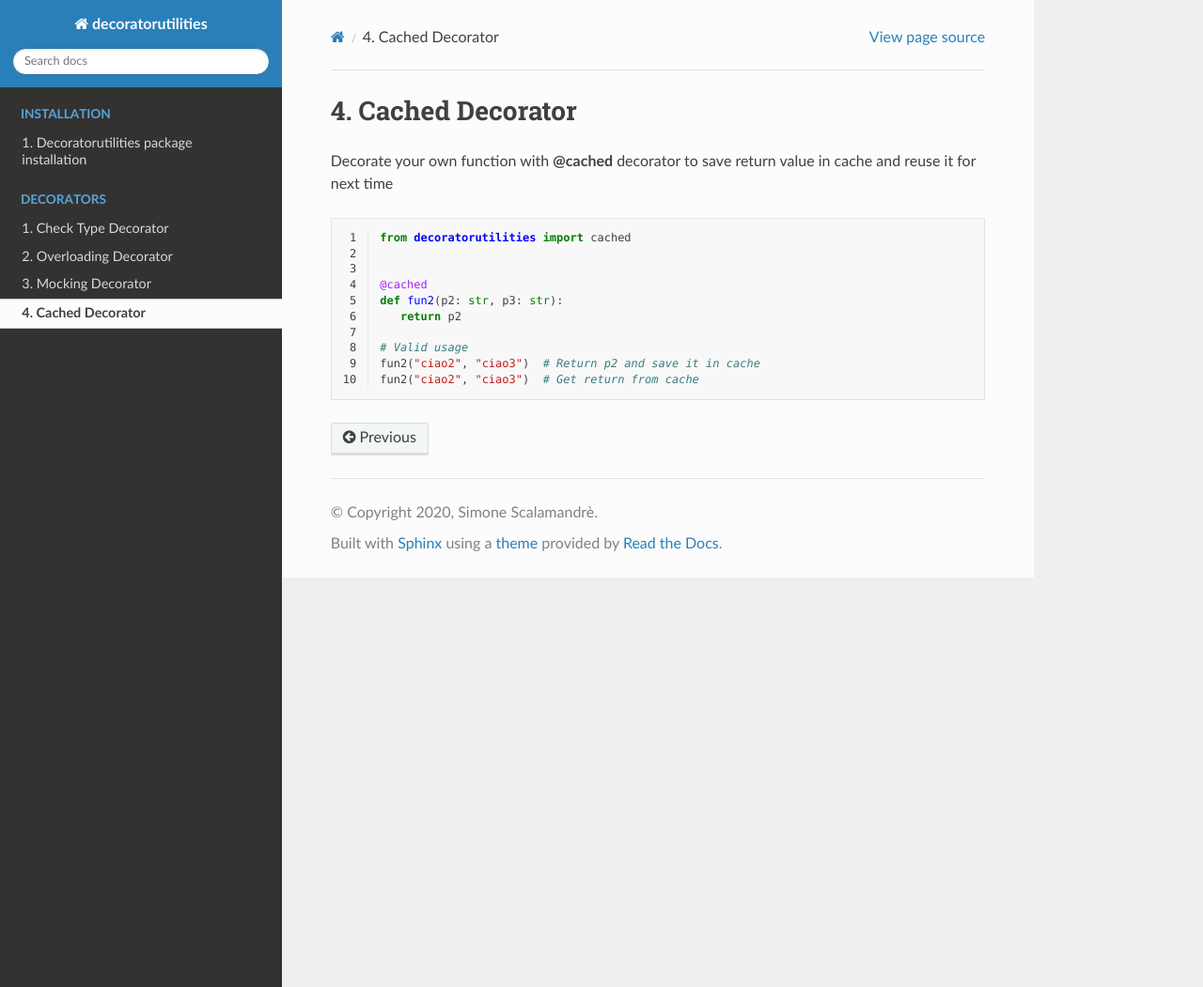
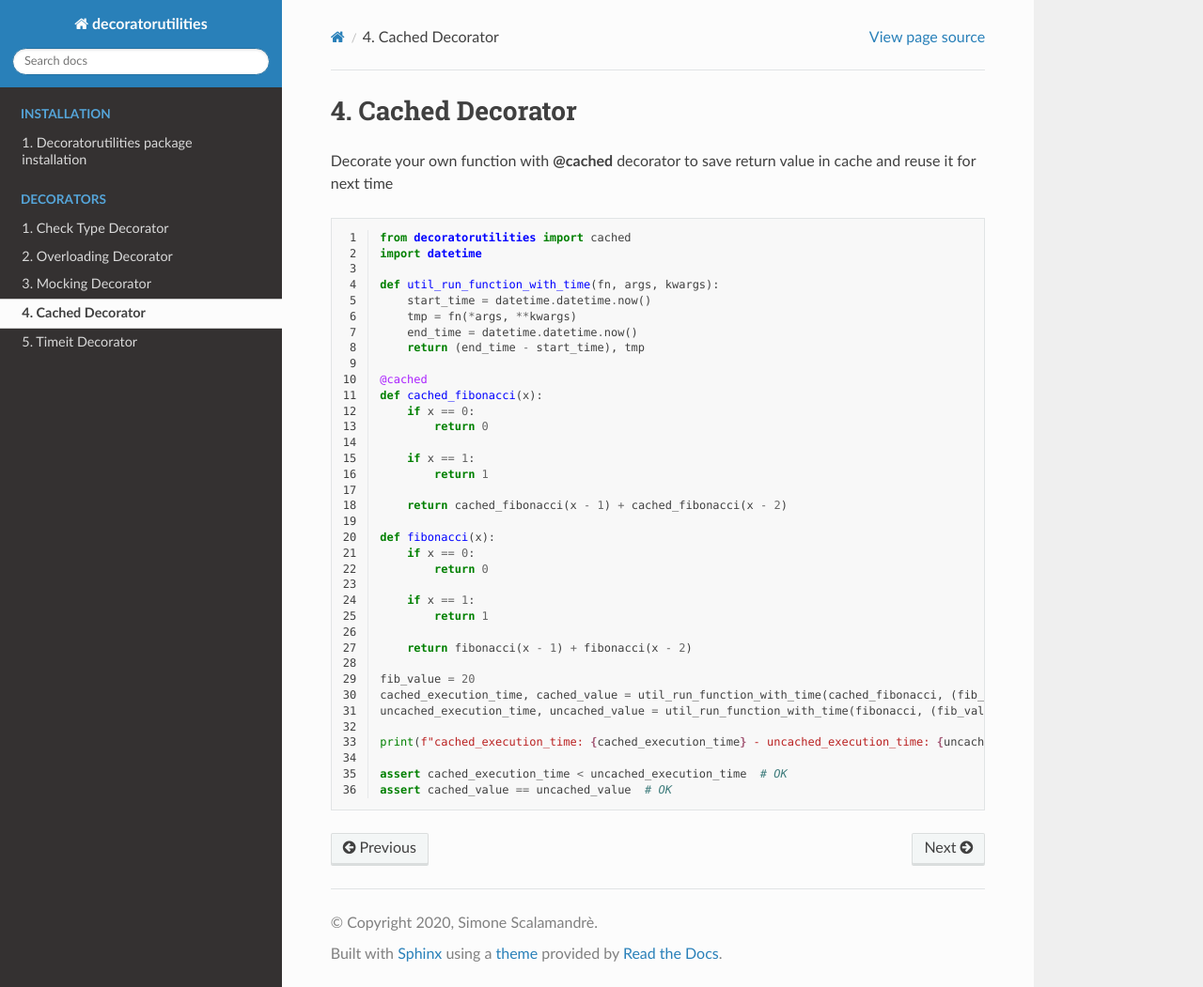
Before and after one commit to Symone95/decoratorutilities, a Sphinx documentation site: the page built from docs/rst_templates/Decorators/cached_decorator.rst, in a window 1280 px wide and 1051 px high. Shown: the whole window at 94% size. Built offline with Sphinx 7.4.7 and the Read the Docs theme 2.0.0, drawn with Linux system fonts in a browser that asks for light colours.

Commit message:
Added timeit and cached decorators documentations

```diff
--- a/docs/index.rst
+++ b/docs/index.rst
@@ -24,6 +24,7 @@ and function mocking at runtime
    rst_templates/Decorators/overloading_decorator
    rst_templates/Decorators/mocking_decorator
    rst_templates/Decorators/cached_decorator
+   rst_templates/Decorators/timeit_decorator
 
 ..
    Indices and tables
--- a/docs/rst_templates/Decorators/cached_decorator.rst
+++ b/docs/rst_templates/Decorators/cached_decorator.rst
@@ -9,12 +9,38 @@
    :linenos:
 
    from decoratorutilities import cached
+   import datetime
 
+   def util_run_function_with_time(fn, args, kwargs):
+       start_time = datetime.datetime.now()
+       tmp = fn(*args, **kwargs)
+       end_time = datetime.datetime.now()
+       return (end_time - start_time), tmp
 
    @cached
-   def fun2(p2: str, p3: str):
-      return p2
+   def cached_fibonacci(x):
+       if x == 0:
+           return 0
 
-   # Valid usage
-   fun2("ciao2", "ciao3")  # Return p2 and save it in cache
-   fun2("ciao2", "ciao3")  # Get return from cache
+       if x == 1:
+           return 1
+
+       return cached_fibonacci(x - 1) + cached_fibonacci(x - 2)
+
+   def fibonacci(x):
+       if x == 0:
+           return 0
+
+       if x == 1:
+           return 1
+
+       return fibonacci(x - 1) + fibonacci(x - 2)
+
+   fib_value = 20
+   cached_execution_time, cached_value = util_run_function_with_time(cached_fibonacci, (fib_value, ), {})  # Return execution time and value for cached function
+   uncached_execution_time, uncached_value = util_run_function_with_time(fibonacci, (fib_value, ), {})  # Return execution time and value for uncached function
+
+   print(f"cached_execution_time: {cached_execution_time} - uncached_execution_time: {uncached_execution_time}")
+
+   assert cached_execution_time < uncached_execution_time  # OK
+   assert cached_value == uncached_value  # OK
```
Also changed, not shown: README.md (+65 -8 lines), docs/rst_templates/Decorators/check_type_decorator.rst (+14 -0 lines), docs/rst_templates/Decorators/timeit_decorator.rst (added, +20 -0 lines), 2 other files.
